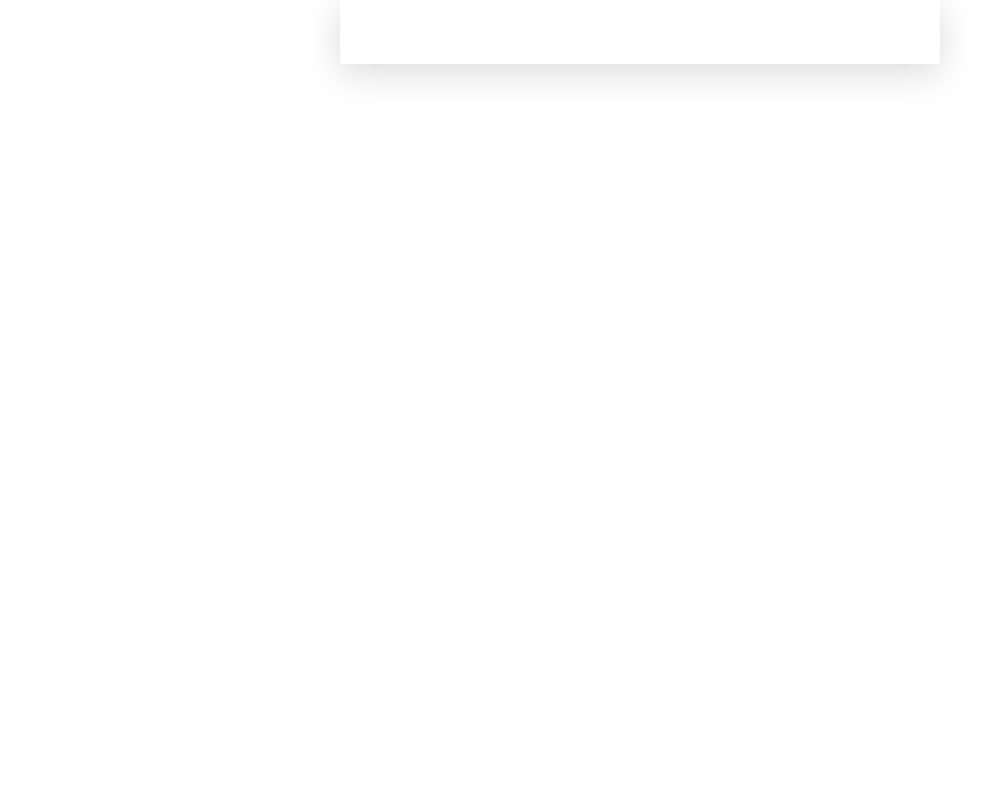
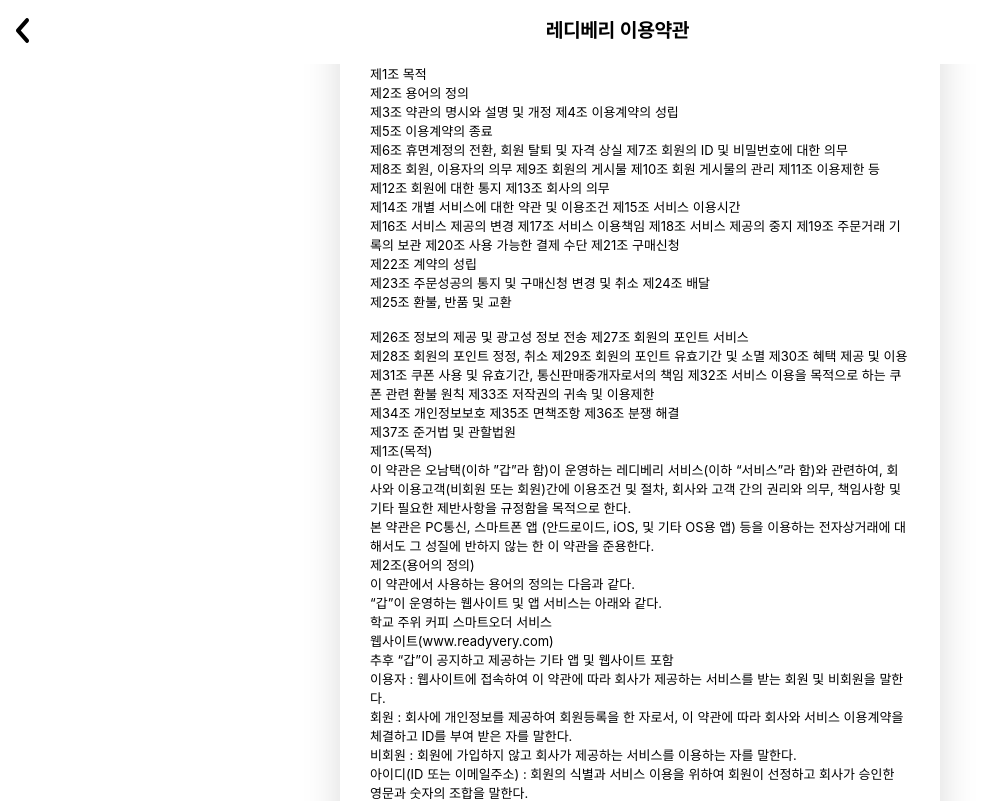
Before and after one commit to readyvery/readyFront, a React (Create React App) app: page /policyinlogin in a window 1280 px wide. Before the commit this address had no page. Shown: the top 801 px of the page, without its empty margins (0-995 px from the left). Built offline with nearby package versions, Linux system fonts and the light colour scheme; a web font is replaced by a local one.

Commit message:
Feat: 로그인 페이지에 이용약관 추가

```diff
--- a/src/App.js
+++ b/src/App.js
@@ -12,6 +12,7 @@
 import CafeSearchPage from "./pages/CafeSearch/CafeSearch";
 import CartPage from "./pages/CartPage/CartPage";
 import KakaoLoginPage from "./pages/LoginPage/Login";
+import PolicyInLogin from "./pages/LoginPage/PolicyInLogin";
 import CouponPage from "./pages/MyPage/CouponPage/CouponPage";
 import EventingPage from "./pages/MyPage/EventingPage/EventingPage";
 import MyprofilePage from "./pages/MyPage/MyprofilePage/MyprofilePage";
@@ -102,6 +103,7 @@
             <Route path="/search" element={<CafeSearchPage />} />
             {/* 로그인*/}
             <Route path="/kakaologin" element={<NewLoginPage />} />
+            <Route path="/policyinlogin" element={<PolicyInLogin />} />
             {/* 마이페이지-약관정책 페이지 */}
             <Route path="/policy" element={<PolicyPage />} />
             <Route path="/termsofuse" element={<TermsOfUse />} />
--- a/src/components/views/Header/Header.css
+++ b/src/components/views/Header/Header.css
@@ -11,7 +11,7 @@
 }
 
 .top_header.page {
-  position: absolute;
+  position: fixed;
   top: 0;
   left: 0;
   right: 0;
--- a/src/pages/LoginPage/Login.jsx
+++ b/src/pages/LoginPage/Login.jsx
@@ -1,4 +1,5 @@
 import React from "react";
+import { useNavigate } from "react-router-dom";
 import styled from "styled-components";
 import Kakaologo from "../../assets/images/kakao_logo.svg";
 import loginpagelogo from "../../assets/images/login_logo.svg";
@@ -31,14 +32,25 @@
   padding: 0;
   cursor: pointer;
   outline: none;
-  margin-bottom: 80px;
+`;
+
+const PolicyContainter = styled.div`
+  display: flex;
+  flex-direction: column;
+  align-items: center;
+  margin-top: 3rem;
+  font-size: 0.8rem;
+  font-family: "Regular";
 `;
 
 function KaKaoLoginBtn() {
+  const navigate = useNavigate();
   const handleKakaoLogin = () => {
     window.location.href = `${process.env.REACT_APP_KAKAO_LOGIN}`;
   };
-
+  const handlePolicyClick = () => {
+    navigate("/policyinlogin"); // 페이지 이동 추가
+  };
   return (
     <Container>
       <LogoContainer>
@@ -49,6 +61,9 @@
           <img src={Kakaologo} alt="카카오로그인" />
         </KakaoButton>
       </LoginContainer>
+      <PolicyContainter onClick={handlePolicyClick}>
+        레디베리이용약관
+      </PolicyContainter>
     </Container>
   );
 }
--- /dev/null
+++ b/src/pages/LoginPage/PolicyInLogin.jsx
@@ -0,0 +1,27 @@
+import React from "react";
+import Header from "../../components/views/Header/Header";
+import TEXT from "../../constants/text";
+
+function PolicyInLogin() {
+  return (
+    <div className="policylogin-div" style={{ width: "90%" }}>
+      <Header
+        headerProps={{
+          pageName: "레디베리 이용약관",
+          isClose: false,
+          linkTo: "/kakaologin",
+        }}
+      />
+      <div style={{ fontSize: "13px" }}>
+        {TEXT.termsofuse.split("\n").map((line, index) => (
+          <React.Fragment key={index}>
+            {line}
+            <br />
+          </React.Fragment>
+        ))}
+      </div>
+    </div>
+  );
+}
+
+export default PolicyInLogin;
--- a/src/pages/MyPage/MyprofilePage/MyprofilePage.css
+++ b/src/pages/MyPage/MyprofilePage/MyprofilePage.css
@@ -50,14 +50,16 @@
 }
 
 .detail-item-name {
-  width: 30%;
+  display: flex;
+  width: 10rem;
 }
 
 .detail-item {
-  width: 70%;
+  display: flex;
+  width: 20rem;
   font-size: 0.9375rem;
   font-family: "Light";
-  margin: 0 5rem;
+  margin: 0 3rem 0 0;
 }
 
 .myprofile-bye {
@@ -67,5 +69,5 @@
   color: #838383;
   font-size: 0.9375rem;
   font-family: "Regular";
-  margin-top: 19rem;
+  margin-top: 15rem;
 }
--- a/src/pages/MyPage/MyprofilePage/MyprofilePage.jsx
+++ b/src/pages/MyPage/MyprofilePage/MyprofilePage.jsx
@@ -104,6 +104,8 @@
           <div className="myprofile-logout" onClick={handleLogout}>
             로그아웃
           </div>
+          &nbsp;&nbsp;&nbsp;&nbsp;&nbsp;&nbsp;|&nbsp;&nbsp;&nbsp;&nbsp;&nbsp;&nbsp;
+          <div className="myprofile-unregister">회원탈퇴</div>
         </div>
       </div>
     </div>
```
